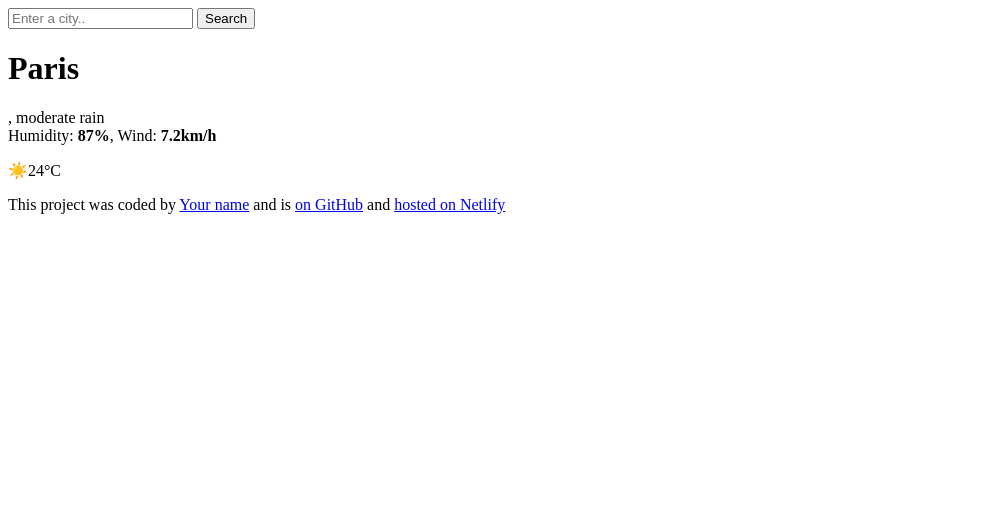
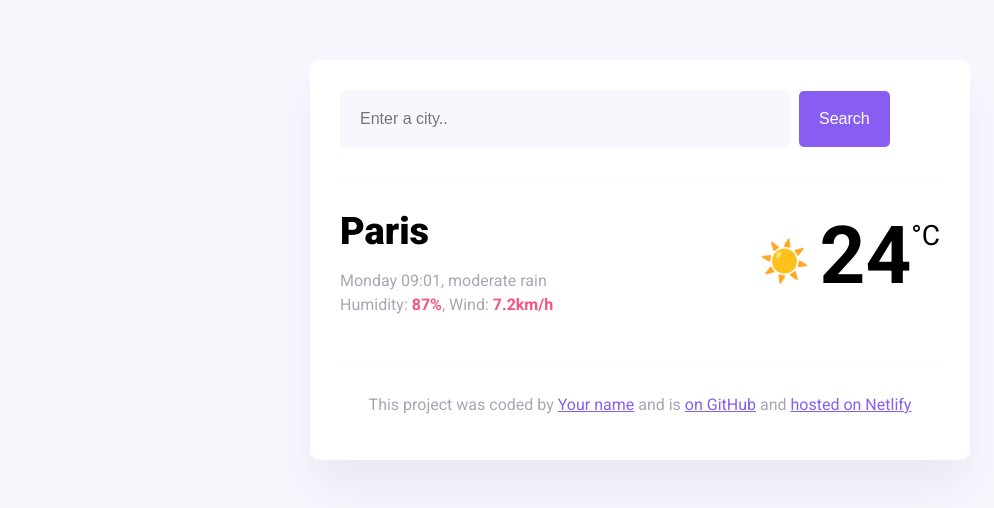
Before and after one commit to HalinaB916/SheCodes-homework5, a plain HTML site: page index.html in a window 1280 px wide. Shown: the whole page, without its empty margins (0-994 px from the left). Drawn offline with nearby package versions, Linux system fonts and the light colour scheme.

Commit message:
Created the CSS and JS files

```diff
--- a/index.html
+++ b/index.html
@@ -9,8 +9,9 @@
       <link href="https://fonts.googleapis.com/css2?family=Roboto:ital,wght@0,100;0,400;0,500;0,700;0,900;1,100;1,300;1,400;1,500;1,700;1,900&display=swap"
             rel="stylesheet" />
       <script src="https://cdn.jsdelivr.net/npm/axios@1.1.2/dist/axios.min.js"></script>
-      <link rel="stylesheet" href="src/styles.css" />
+
       <title>My weather application</title>
+      <link rel="stylesheet" href="styles.css" />
 </head>
 
 <body>
@@ -47,6 +48,6 @@
             </footer>
       </div>
 </body>
-<script src="src/index.js"></script>
+<script src="index.js"></script>
 
 </html>
--- /dev/null
+++ b/index.js
@@ -0,0 +1,53 @@
+function displayTemperature(response) {
+  let temperatureElement = document.querySelector("#current-temperature");
+  let temperature = Math.round(response.data.temperature.current);
+  let cityElement = document.querySelector("#current-city");
+  cityElement.innerHTML = response.data.city;
+  temperatureElement.innerHTML = temperature;
+}
+
+function search(event) {
+  event.preventDefault();
+  let searchInputElement = document.querySelector("#search-input");
+  let city = searchInputElement.value;
+
+  let apiKey = "b2a5adcct04b33178913oc335f405433";
+  let apiUrl = `https://api.shecodes.io/weather/v1/current?query=${city}&key=${apiKey}&units=metric`;
+
+  axios.get(apiUrl).then(displayTemperature);
+}
+
+function formatDate(date) {
+  let minutes = date.getMinutes();
+  let hours = date.getHours();
+  let day = date.getDay();
+
+  if (minutes < 10) {
+    minutes = `0${minutes}`;
+  }
+
+  if (hours < 10) {
+    hours = `0${hours}`;
+  }
+
+  let days = [
+    "Sunday",
+    "Monday",
+    "Tuesday",
+    "Wednesday",
+    "Thursday",
+    "Friday",
+    "Saturday"
+  ];
+
+  let formattedDay = days[day];
+  return `${formattedDay} ${hours}:${minutes}`;
+}
+
+let searchForm = document.querySelector("#search-form");
+searchForm.addEventListener("submit", search);
+
+let currentDateELement = document.querySelector("#current-date");
+let currentDate = new Date();
+
+currentDateELement.innerHTML = formatDate(currentDate);
--- /dev/null
+++ b/styles.css
@@ -0,0 +1,99 @@
+body {
+      background: #f9f7fe;
+      font-family: "Roboto", sans-serif;
+}
+
+a {
+      color: #885df1;
+}
+
+.weather-app {
+      background: white;
+      max-width: 600px;
+      margin: 60px auto;
+      padding: 30px;
+      border-radius: 10px;
+      box-shadow: 0 30px 50px rgba(65, 50, 100, 0.08);
+}
+
+header {
+      border-bottom: 1px solid #f9f7fe;
+      padding-bottom: 30px;
+}
+
+.search-input {
+      background-color: #f9f7fe;
+      border: none;
+      color: rgba(39, 33, 66, 0.4);
+      font-size: 16px;
+      padding: 20px;
+      width: 75%;
+      border-radius: 6px;
+}
+
+.search-button {
+      margin-left: 5px;
+      font-size: 16px;
+      background-color: #885df1;
+      color: white;
+      border: none;
+      padding: 20px;
+      line-height: 1;
+      border-radius: 5px;
+}
+
+main {
+      padding: 30px 0;
+}
+
+.current-temperature {
+      font-size: 48px;
+}
+
+.current-weather {
+      display: flex;
+      justify-content: space-between;
+}
+
+.current-city {
+      font-size: 38px;
+      font-weight: 900;
+      margin: 0;
+}
+
+.current-details {
+      color: rgba(39, 33, 66, 0.4);
+      font-size: 16px;
+      font-weight: 400;
+      line-height: 24px;
+}
+
+.current-details strong {
+      color: #f65282;
+}
+
+.current-temperature-icon {
+      position: relative;
+      top: -8px;
+      font-size: 40px;
+      margin-right: 10px;
+}
+
+.current-temperature-value {
+      font-size: 80px;
+      font-weight: bold;
+}
+
+.current-temperature-unit {
+      font-size: 28px;
+      position: relative;
+      top: -38px;
+}
+
+footer {
+      border-top: 1px solid #f9f7fe;
+      text-align: center;
+      padding-top: 15px;
+
+      color: rgba(39, 33, 66, 0.4);
+}
```
